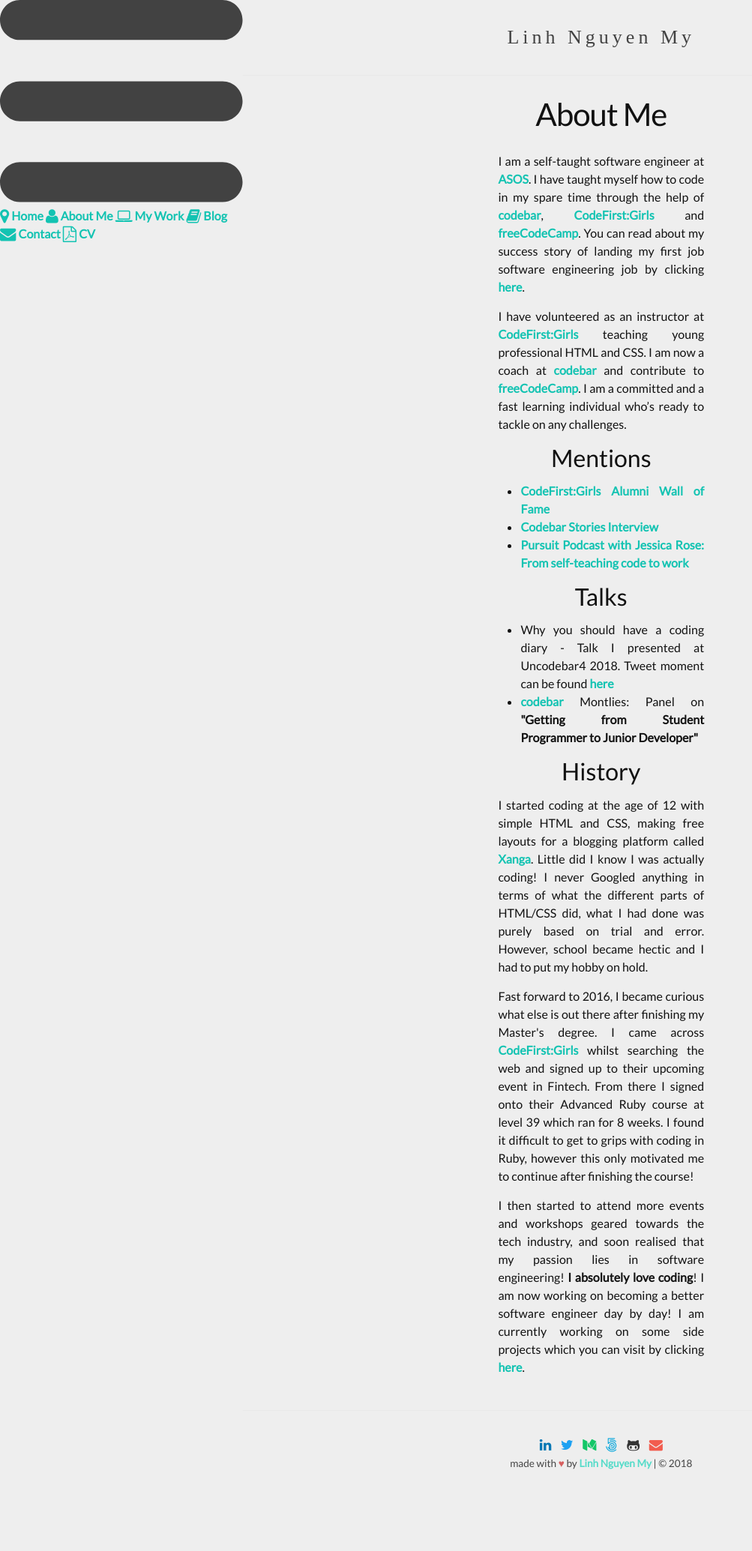
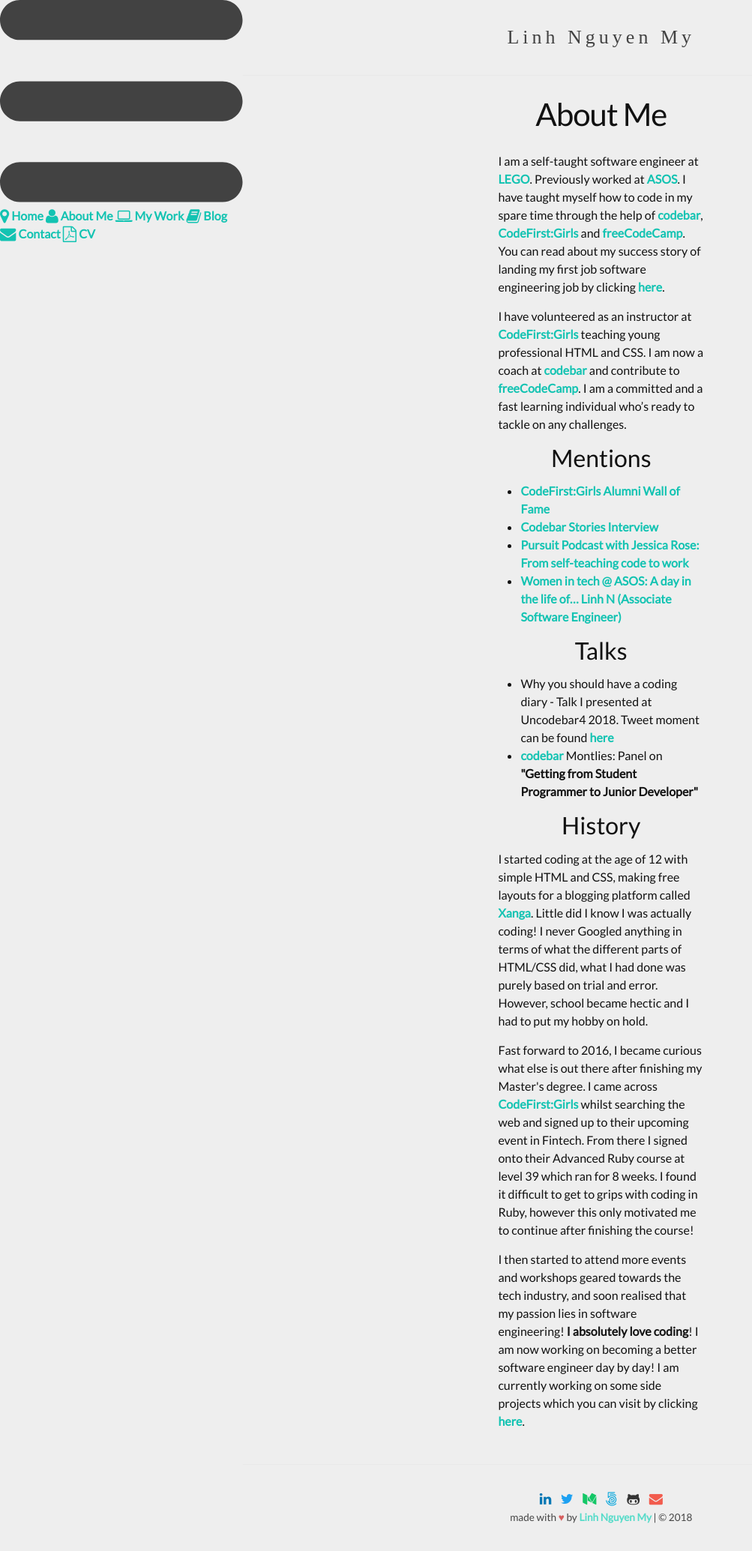
Before and after one commit to pinglinh/pinglinh.github.io, a Jekyll site: the page built from aboutme.html, in a window 1280 px wide. Shown: the whole page at 75% size, without its empty margins (0-1003 px from the left). Built offline with Jekyll 4.4.1, drawn with Linux system fonts in a browser that asks for light colours; some web fonts are replaced.

Commit message:
Update about me page

```diff
--- a/aboutme.html
+++ b/aboutme.html
@@ -6,9 +6,9 @@ permalink: /aboutme/
 
 <div class="container-fluid">
   <div class="row">
-    <div class="col-lg-offset-3 col-lg-6 col-lg-offset-3 text-justify">
+    <div class="col-lg-offset-3 col-lg-6 col-lg-offset-3">
         <p>
-          I am a self-taught software engineer at <a href="http://www.asos.com/">ASOS</a>. I have taught myself how to code in my spare time through the help of <a href="http://codebar.io">codebar</a>, <a href="http://www.codefirstgirls.org.uk/">CodeFirst:Girls</a> and <a href="https://www.freecodecamp.org/">freeCodeCamp</a>. You can read about my success story of landing my first job software engineering job by clicking <a href="https://code.likeagirl.io/i-finally-got-a-job-as-a-software-engineer-a83c7a745afb">here</a>.
+          I am a self-taught software engineer at <a href="https://www.lego.com/en-gb">LEGO</a>. Previously worked at <a href="http://www.asos.com/">ASOS</a>. I have taught myself how to code in my spare time through the help of <a href="http://codebar.io">codebar</a>, <a href="http://www.codefirstgirls.org.uk/">CodeFirst:Girls</a> and <a href="https://www.freecodecamp.org/">freeCodeCamp</a>. You can read about my success story of landing my first job software engineering job by clicking <a href="https://code.likeagirl.io/i-finally-got-a-job-as-a-software-engineer-a83c7a745afb">here</a>.
         </p>
         <p>
           I have volunteered as an instructor at <a href="http://www.codefirstgirls.org.uk/">CodeFirst:Girls</a> teaching young professional HTML and CSS. I am now a coach at <a href="http://codebar.io">codebar</a> and contribute to <a href="https://www.freecodecamp.org/">freeCodeCamp</a>. I am a committed and a fast learning individual who’s ready to tackle on any challenges.
@@ -19,6 +19,7 @@ permalink: /aboutme/
           <li><a href="https://www.codefirstgirls.org.uk/alumni-wall-of-fame.html">CodeFirst:Girls Alumni Wall of Fame</a></li>
           <li><a href="https://medium.com/codebar-stories/linh-nguyen-my-graduate-software-engineer-e8facce4566">Codebar Stories Interview</a></li>
           <li><a href="https://youtu.be/6D6kuQvY1Pw">Pursuit Podcast with Jessica Rose: From self-teaching code to work</a></li>
+          <li><a href="https://medium.com/asos-techblog/a-day-in-the-life-of-linh-n-associate-software-engineer-47a3eca8c8f2">Women in tech @ ASOS: A day in the life of… Linh N (Associate Software Engineer)</a></li>
         </ul>
 
         <h2 class="aboutme-subheading">Talks</h2>
```
